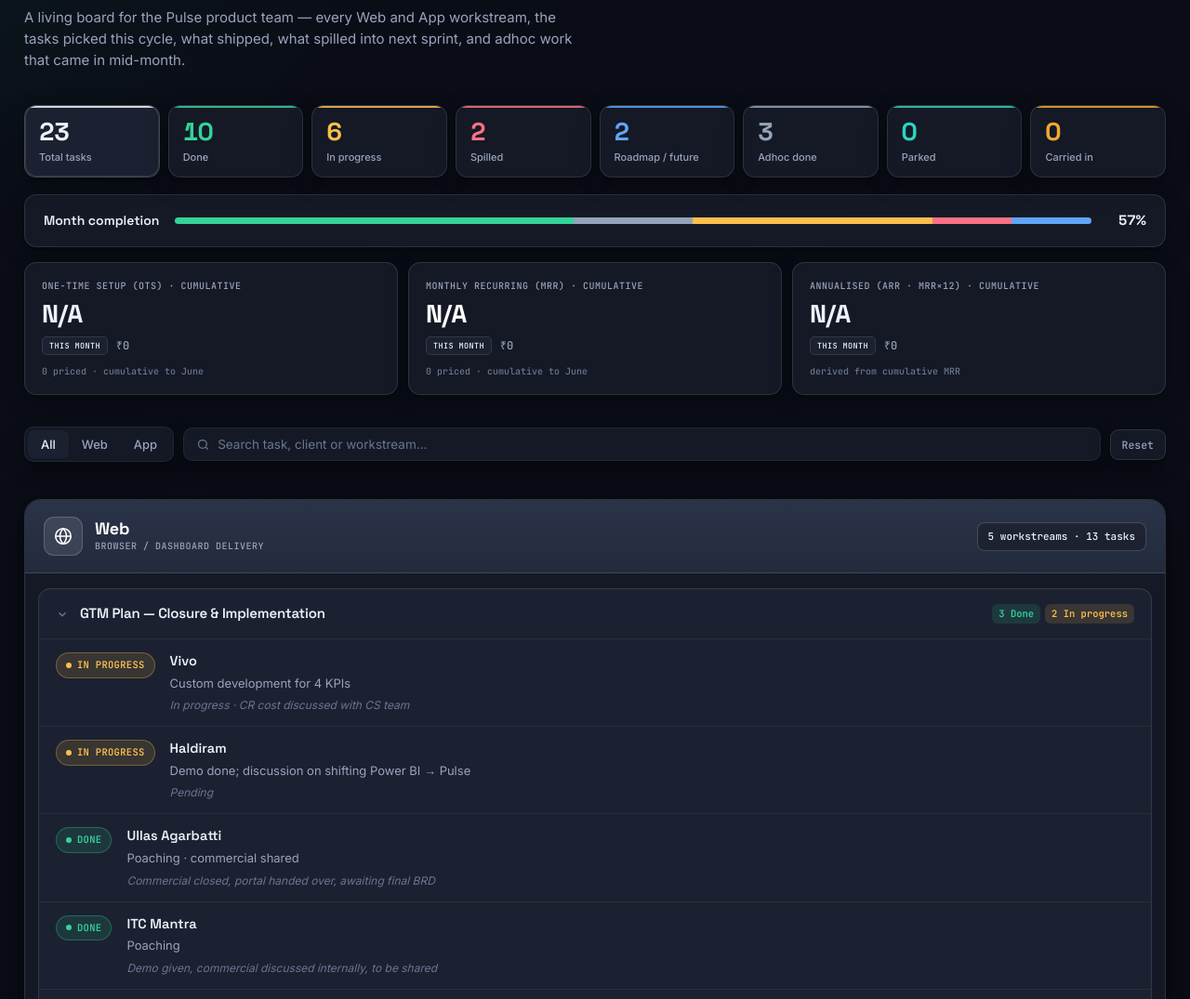
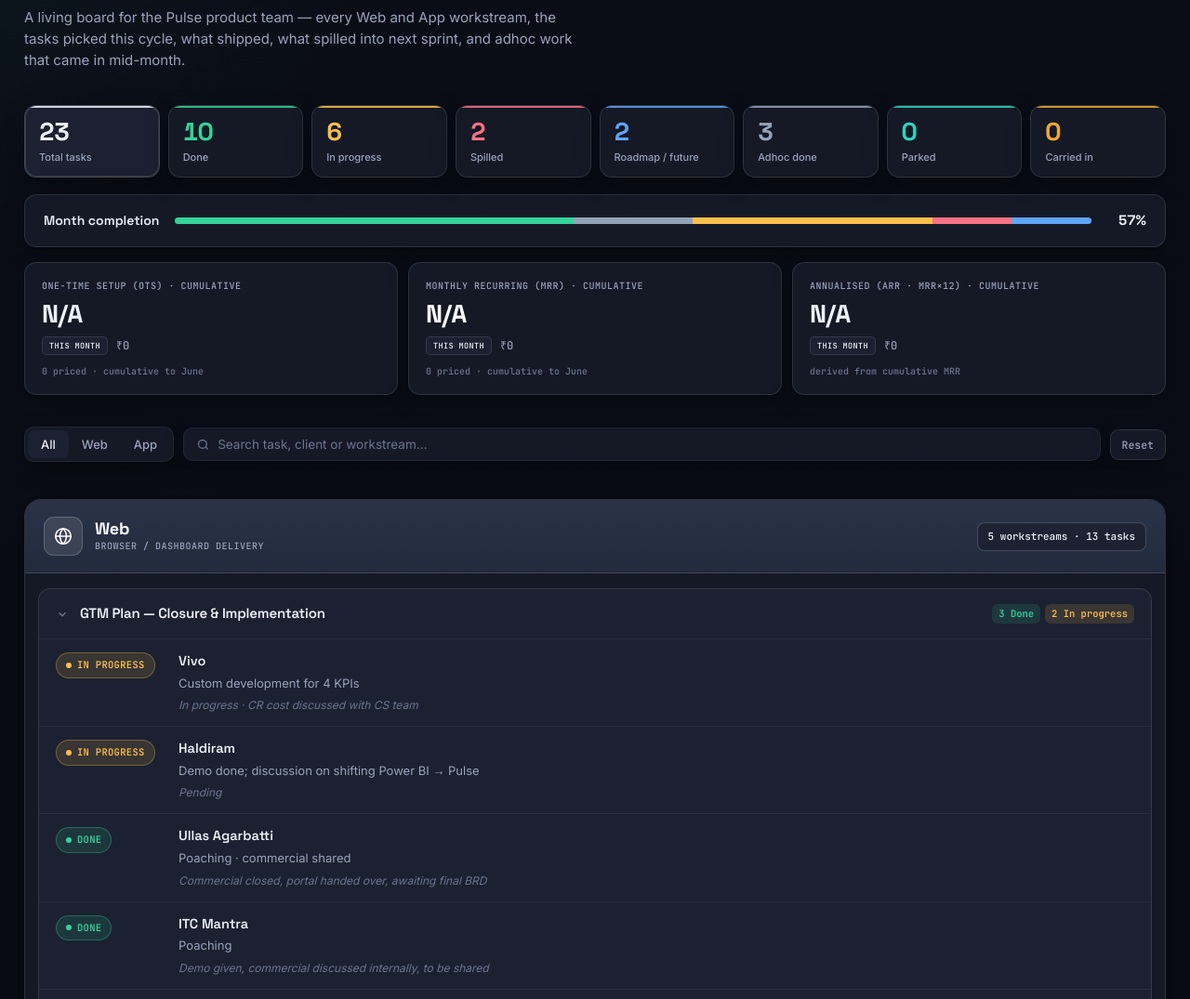
Before and after one commit to snishantflick2know/roadmap-product, a website: page index.html in a window 1280 px wide. Shown: the part 209-1284 px from the top of the page at 93% size. Drawn offline with Linux system fonts and the light colour scheme.

Commit message:
Fix badge column alignment: fixed 116px width so task names line up

```diff
--- a/index.html
+++ b/index.html
@@ -142,7 +142,7 @@
   .ws-body{border-top:1px solid var(--line)}
   .ws.collapsed .ws-body{display:none}
 
-  .task{display:grid;grid-template-columns:auto 1fr;gap:12px 16px;padding:13px 18px;border-bottom:1px solid var(--line);align-items:start;transition:.12s}
+  .task{display:grid;grid-template-columns:116px 1fr;gap:12px 16px;padding:13px 18px;border-bottom:1px solid var(--line);align-items:start;transition:.12s}
   .task:last-child{border-bottom:none}
   .task:hover{background:var(--panel-2)}
   .task .st{display:flex;flex-direction:column;gap:6px;align-items:flex-start;padding-top:1px}
```
